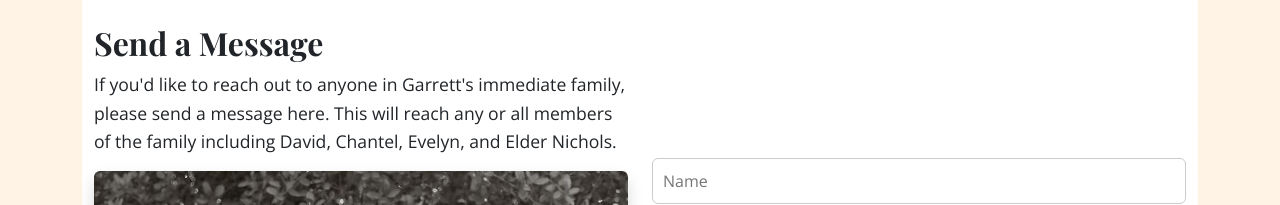
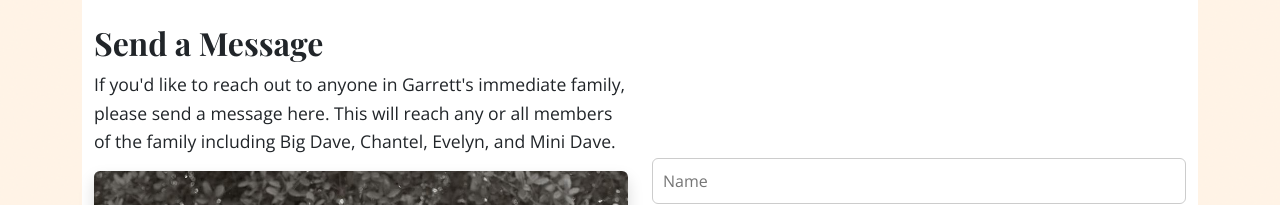
Before and after one commit to noahcoleman76/garrett-website, a React (Vite) app: page /message in a window 1280 px wide. Shown: the part 504-709 px from the top of the page. Built offline with nearby package versions, Linux system fonts and the light colour scheme.

Commit message:
updated title, icon and mini dave

```diff
--- a/index.html
+++ b/index.html
@@ -3,9 +3,9 @@
 
 <head>
   <meta charset="UTF-8" />
-  <link rel="icon" type="image/svg+xml" href="/vite.svg" />
+  <link rel="icon" type="image/svg+xml" href="/public/images/garrett-logo.png" />
   <meta name="viewport" content="width=device-width, initial-scale=1.0" />
-  <title>Vite + React + TS</title>
+  <title>Garrett Nichols</title>
   <link rel="preconnect" href="https://fonts.googleapis.com">
   <link rel="preconnect" href="https://fonts.gstatic.com" crossorigin>
   <link
--- a/src/pages/Message.tsx
+++ b/src/pages/Message.tsx
@@ -106,8 +106,7 @@ const Message: React.FC = () => {
               >
                 If you'd like to reach out to anyone in Garrett's immediate
                 family, please send a message here. This will reach any or all
-                members of the family including David, Chantel, Evelyn, and
-                Elder Nichols.
+                members of the family including Big Dave, Chantel, Evelyn, and Mini Dave.
               </p>
               <img
                 src="/images/garrett-family.jpg"
```
